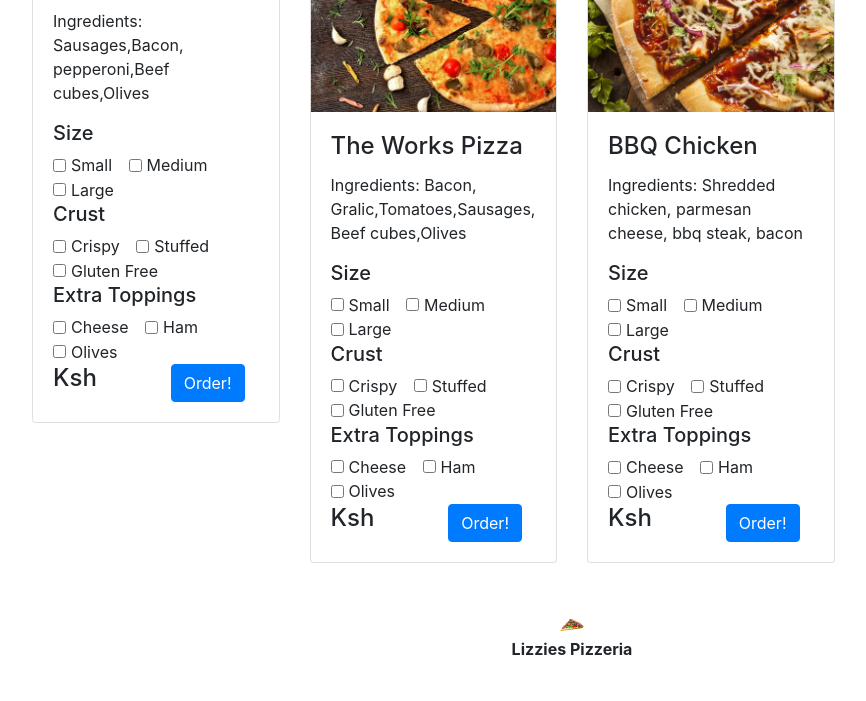
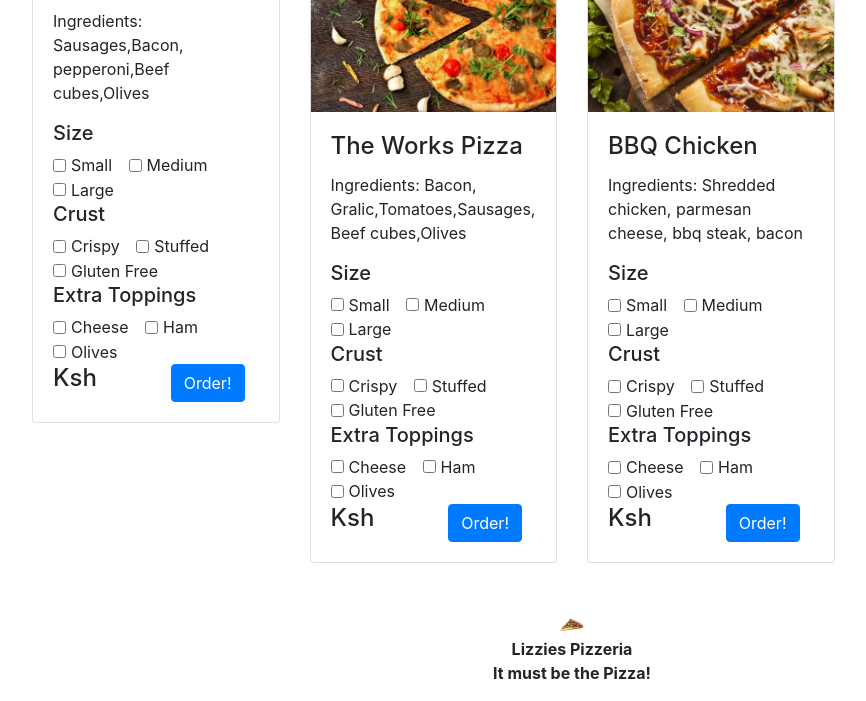
Before and after one commit to nderituliz/Lizzies-Pizzeria, a plain HTML site: page index.html in a window 1280 px wide. Shown: the part 1140-1841 px from the top of the page, without its empty margins (68-934 px from the left). Before the commit the page ends 1817 px from the top, so only its background shows below. Drawn offline with nearby package versions, Linux system fonts and the light colour scheme.

Commit message:
add a paragraph for the footer with logo

```diff
--- a/index.html
+++ b/index.html
@@ -470,7 +470,7 @@
                     <div class="row">
                         <div class="col-md-6 offset-md-3 text-center mt-5">
                             <img src="./images/pizza_slice.png" alt="">
-                            <p>Lizzies Pizzeria</p>
+                            <p>Lizzies Pizzeria <br>It must be the Pizza!</p>
                         </div>
                     </div>
                 </div>
```
